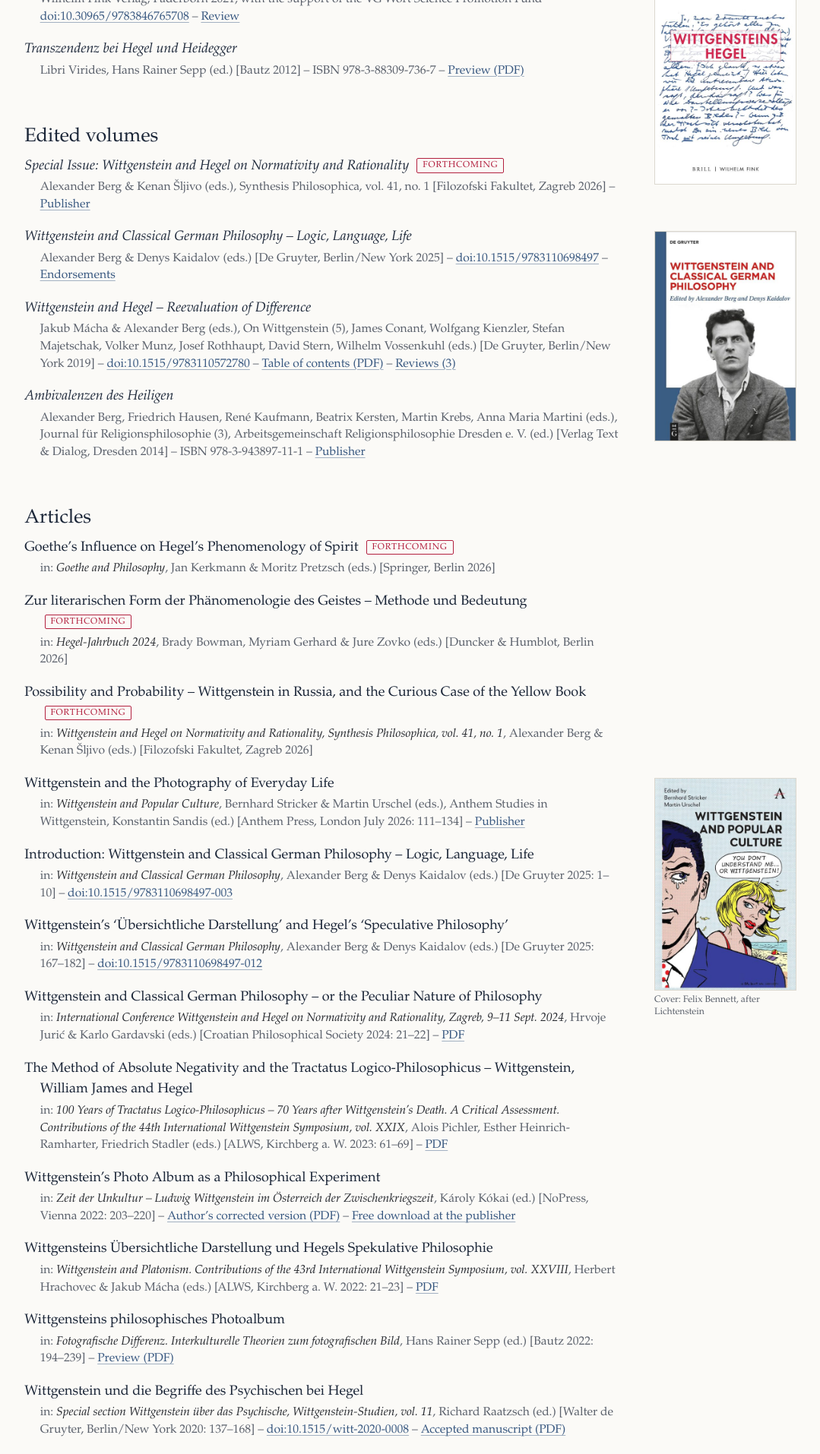
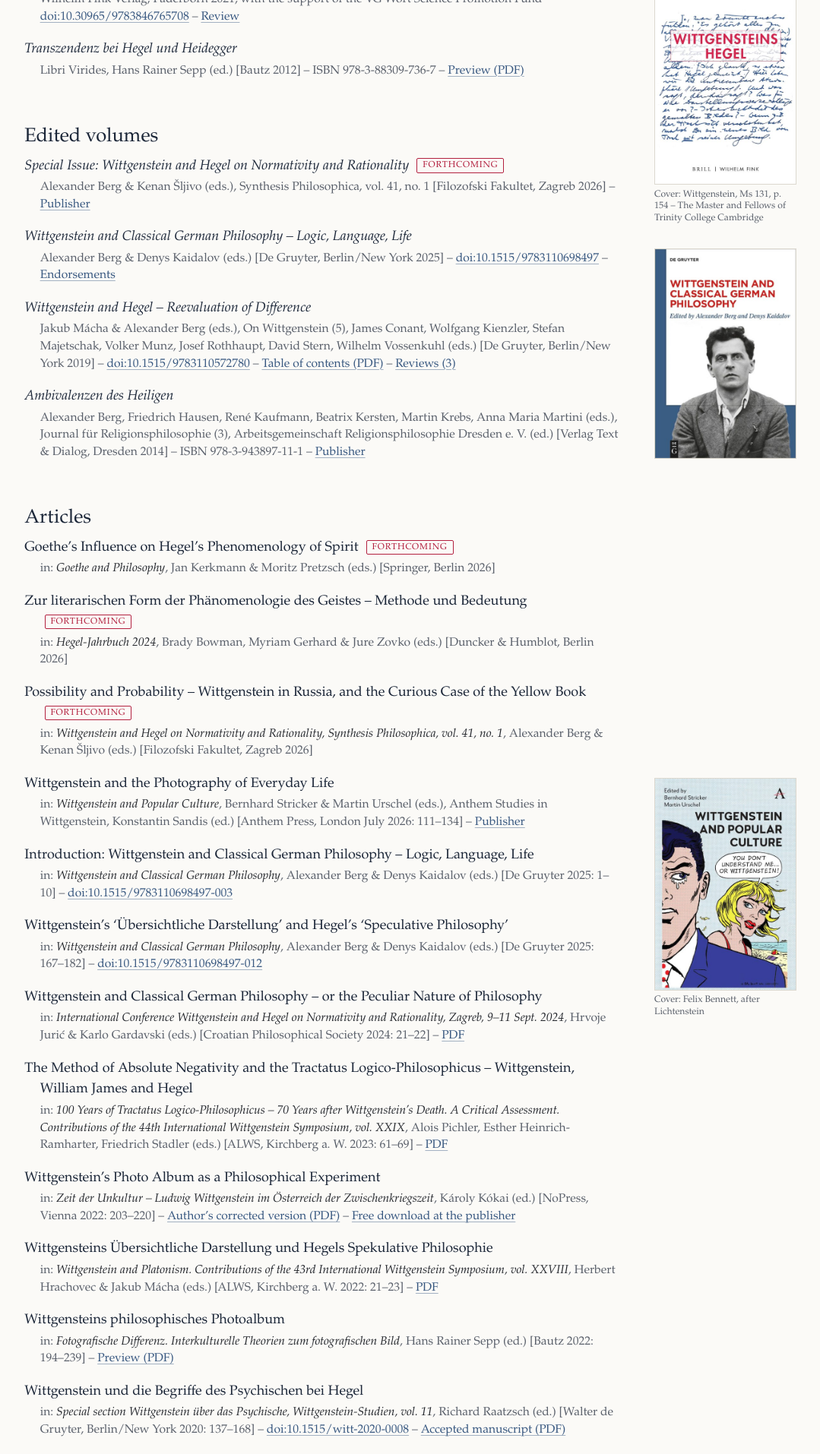
Before and after one commit to dralexanderberg/website, a Jekyll site: the page built from publications/index.html, in a window 1280 px wide. Shown: the part 1275-3189 px from the top of the page at 76% size, without its empty margins (68-1147 px from the left). Built offline with Jekyll 4.4.1, drawn with Linux system fonts in a browser that asks for light colours; some of the changed text lies outside the part shown.

Commit message:
Wittgensteins Hegel: acknowledgement for Wittgenstein's manuscript on the cover
The cover shows Wittgenstein's note on Hegel, Ms 131, p. 154. Trinity College
Cambridge allowed its use in 2020 with the acknowledgement "The Master and
Fellows of Trinity College Cambridge"; the credit line now stands under the
cover (Publications, Research) and in the book's box among the reviews.

Co-Authored-By: Claude Opus 5.5 <noreply@anthropic.com>
Claude-Session: https://claude.ai/code/session_01DaTNutaFvg9aFZdq3qhdu7

```diff
--- a/_data/publications.yml
+++ b/_data/publications.yml
@@ -26,7 +26,8 @@
 #   issue: 1
 #   cover: /images/covers/name.jpg # optional: book cover, 440 px wide, in images/covers/
 #   cover_height: 450              # height of that image in px
-#   cover_credit: "Cover: Name"    # optional: only if someone else made the cover picture
+#   cover_credit: "Cover: Name"    # optional: only if someone else made the cover picture, or a credit
+#                                  # line is required (as for the Wittgenstein manuscript on "Wittgensteins Hegel")
 #   reviews:                       # optional: reviews of this book
 #     - by: Reviewer (University)
 #       source: Journal 12 (1), 2027, pp. 1–5
@@ -80,6 +81,7 @@
   url: https://doi.org/10.30965/9783846765708
   cover: /images/covers/wittgensteins-hegel.jpg
   cover_height: 659
+  cover_credit: "Cover: Wittgenstein, Ms 131, p. 154 – The Master and Fellows of Trinity College Cambridge"
   reviews:
     - by: Peter Eschweiler
       source: Bibliographie zur Symbolik, Ikonographie und Mythologie 54/2021, pp. 22–23
--- a/assets/css/main.css
+++ b/assets/css/main.css
@@ -176,6 +176,7 @@ details.talks li { margin: 0 0 0.5rem; }
 .review-book h3 a { color: var(--accent); text-decoration: none; }
 .review-book h3 a:hover { text-decoration: underline; }
 .review-book-pub { color: var(--muted); font-size: 0.9rem; }
+.review-book-credit { margin-top: 0.3rem !important; color: var(--muted); font-size: 0.72rem; line-height: 1.3; }
 h4.reviews-sub { margin: 1.3rem 1.2rem 0.8rem; color: var(--steel); font-size: 0.78rem; font-weight: 400; text-transform: uppercase; letter-spacing: 0.1em; }
 .reviews-sub-note { margin-left: 0.3rem; color: var(--muted); font-size: 0.92rem; text-transform: none; letter-spacing: 0; }
 .reviews { list-style: none; margin: 0 1.2rem; padding: 0 0 0.4rem; max-width: var(--measure); }
--- a/publications/index.html
+++ b/publications/index.html
@@ -61,6 +61,9 @@ description: >-
         <p class="review-book-kind">{% if p.type == "edited" %}Edited volume{% else %}Monograph{% endif %}</p>
         <h3 id="reviews-{{ p.id }}-h"><a href="#{{ p.id }}"><cite>{{ p.title }}</cite></a></h3>
         <p class="review-book-pub">{% if p.editors %}{{ p.editors }} (eds.), {% endif %}{{ p.publisher }} {{ p.date }}</p>
+        {%- if p.cover and p.cover_credit %}
+        <p class="review-book-credit">{{ p.cover_credit }}</p>
+        {%- endif %}
       </div>
     </header>
     {%- if p.reviews %}
```
Also changed, not shown: README.md.
